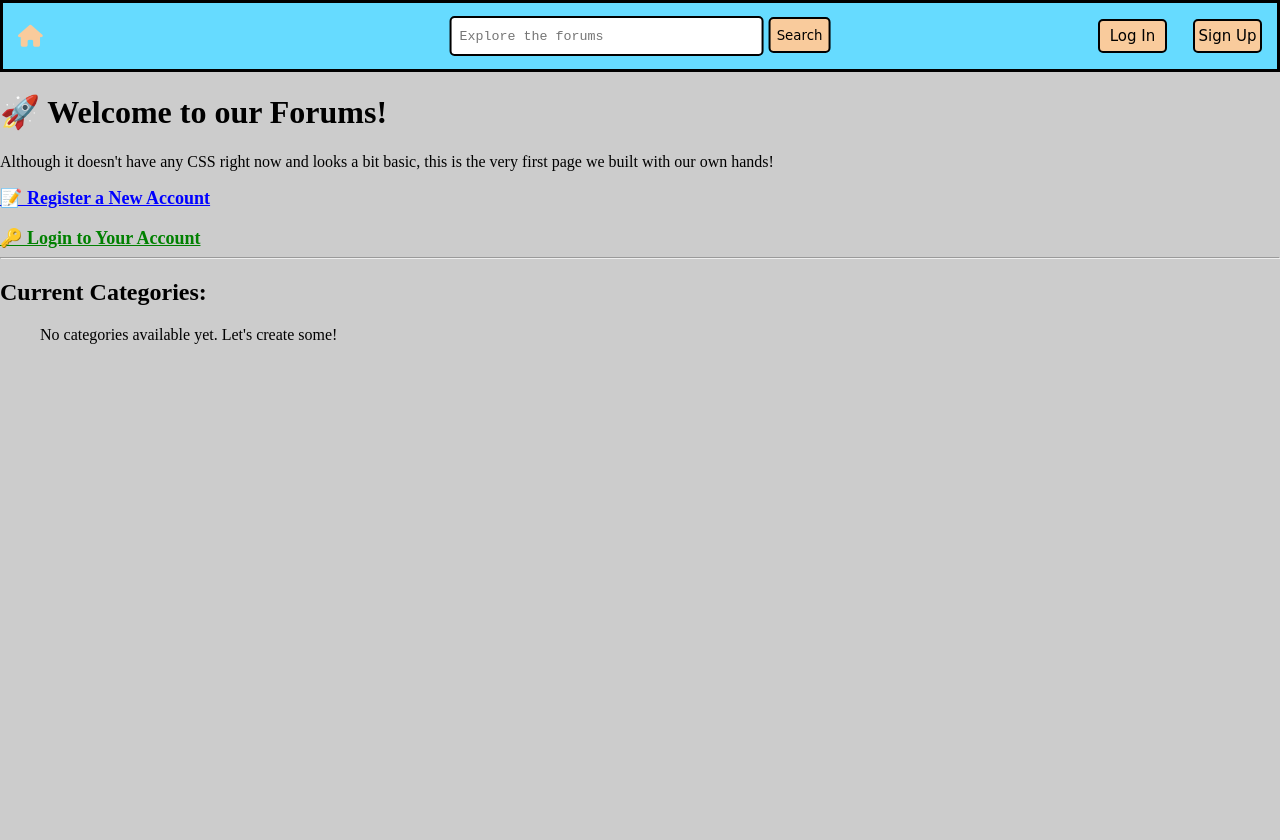
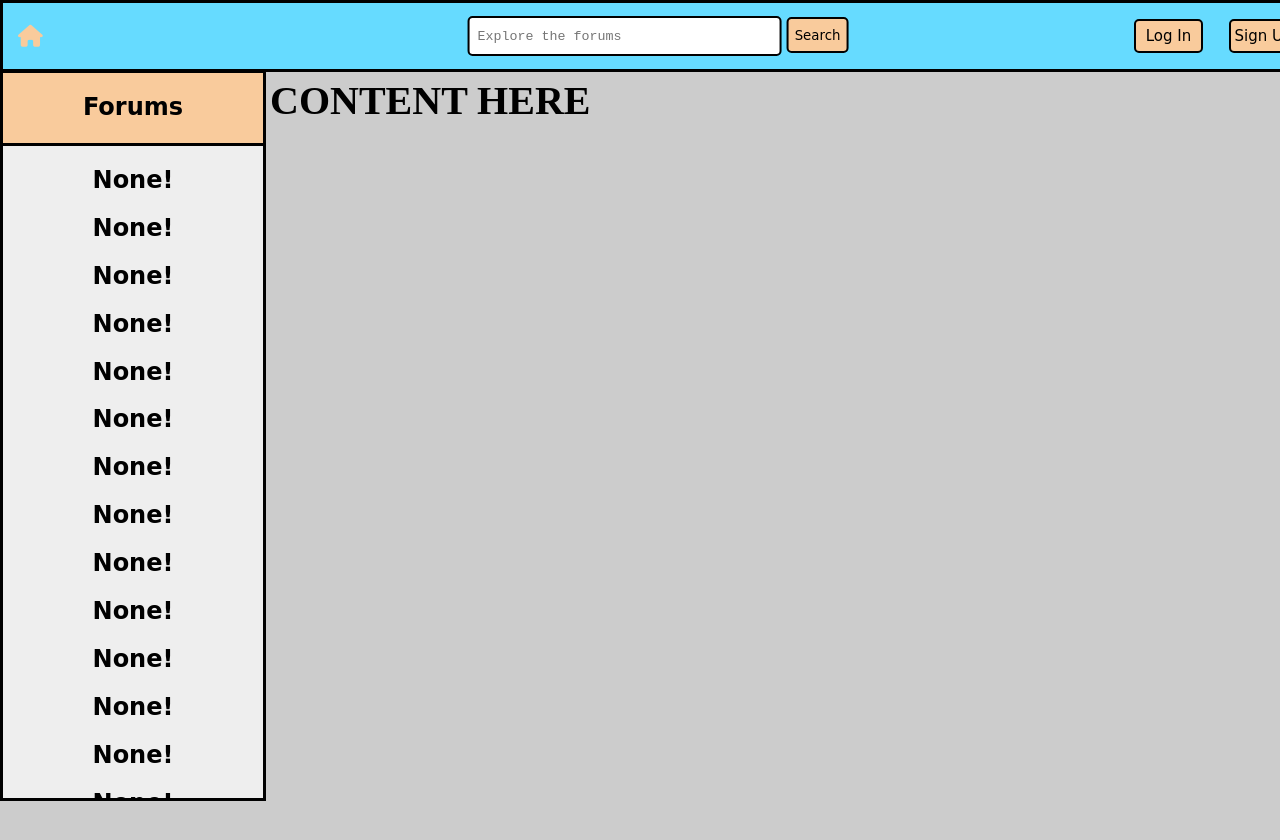
Before and after one commit to Jack-MacLeod1/Forums-WAD2-Team-8E, a Django app: page / in a window 1280 px wide. Before the commit the page ends 344 px from the top, so only its background shows below. Run offline with Django 3.2, Linux system fonts and the light colour scheme; data that the repository does not hold is empty.

Commit message:
Added sidebar and central-content block to index.html

```diff
--- a/forum_app/templates/forum_app/index.html
+++ b/forum_app/templates/forum_app/index.html
@@ -3,30 +3,54 @@
 
 {% block headblock %}
     <title>Forums</title>
+    <link rel="stylesheet" href="{% static 'css/index.css' %}">
 {% endblock %}
 
 
 {% block content %}
 
-<h1>🚀 Welcome to our Forums!</h1>
-<p>Although it doesn't have any CSS right now and looks a bit basic, this is the very first page we built with our own hands!</p>
+<nav class="sidebar">
+    <header class="sidebar-header"><h2>Forums</h2></header>
+    <div class="sidebar-scrollbox">
+        <div class="sidebar-scrollbox-inner">
+            <ul>
+            {% if categories %}
+                {% for category in categories %}
+                    <li><h2><a href="#">{{ category.name }}</a></h2></li>
+                {% endfor %}
+            {% else %}
+                <h2><li>None!</li></h2>
+                <h2><li>None!</li></h2>
+                <h2><li>None!</li></h2>
+                <h2><li>None!</li></h2>
+                <h2><li>None!</li></h2>
+                <h2><li>None!</li></h2>
+                <h2><li>None!</li></h2>
+                <h2><li>None!</li></h2>
+                <h2><li>None!</li></h2>
+                <h2><li>None!</li></h2>
+                <h2><li>None!</li></h2>
+                <h2><li>None!</li></h2>
+                <h2><li>None!</li></h2>
+                <h2><li>None!</li></h2>
+                <h2><li>None!</li></h2>
+                <h2><li>None!</li></h2>
+                <h2><li>third last!</li></h2>
+                <h2><li>second last!</li></h2>
+                <h2><li>last one!</li></h2>
+            {% endif %}
+            </ul>
+        </div>
+    </div>
+</nav>
 
-<a href="{% url 'forum_app:register' %}" style="font-size: 18px; font-weight: bold; color: blue;">📝 Register a New Account</a>
-    <br><br>
-<a href="{% url 'forum_app:login' %}" style="font-size: 18px; font-weight: bold; color: green;">🔑 Login to Your Account</a>
+<div class="central-content-box">
+    <div class="central-content">
+        {% block central-content %}
 
-<hr>
+            <h1 class="example">CONTENT HERE</h1>
 
-<h2>Current Categories:</h2>
-
-<ul>
-    {% if categories %}
-        {% for category in categories %}
-            <li>{{ category.name }}</li>
-        {% endfor %}
-    {% else %}
-         <li>No categories available yet. Let's create some!</li>
-    {% endif %}
-</ul>
-
+        {% endblock %}
+    </div>
+</div>
 {% endblock %}
--- a/forum_app/views.py
+++ b/forum_app/views.py
@@ -7,7 +7,7 @@ from django.urls import reverse
 from django.http import HttpResponse
 
 def index(request):
-    category_list = Category.objects.all()
+    category_list = Category.objects.order_by()
     context_dict = {'categories': category_list}
     return render(request, 'forum_app/index.html', context=context_dict)
 
--- /dev/null
+++ b/static/css/index.css
@@ -0,0 +1,64 @@
+::-webkit-scrollbar {
+    width: 10px;
+}
+
+::-webkit-scrollbar-thumb {
+    background: #aaaaaa;
+    border-radius: 10px;
+}
+
+.sidebar{
+    position: fixed;
+    padding: auto;
+    margin: 0px;
+    width: 260px;
+    top: 70px;
+    left: 0px;
+    background-color: #eeeeee;
+    display: flex;
+    flex-direction: column;
+    border: 3px solid black;
+}
+
+.sidebar-header{
+    color: black;
+    background-color: #f9cb9c;
+    font-family: cursive;
+    top: 0px;
+    height: 70px;
+    border-bottom: 3px solid black;
+    display: flex;
+    justify-content: center;
+}
+
+.sidebar-scrollbox {
+    height: calc(100vh - 148px);
+    overflow: auto;
+}
+
+.sidebar-scrollbox-inner li{
+    color: black;
+    font-family: cursive;
+    top: 0px;
+    display: flex;
+    justify-content: center;
+    padding-right: 40px;
+}
+
+.central-content-box {
+    position: relative;
+    left: 260px;
+    width: calc(100% - 260px);
+    height: 100vh;
+    margin-top: 40px;
+    display: flex;
+
+}
+
+.central-content{
+    margin: 10px;
+}
+
+.example{
+    font-size: 40px;
+}
--- a/static/css/styles.css
+++ b/static/css/styles.css
@@ -11,7 +11,10 @@ body {
     padding-right: 15px;
     padding-left: 15px;
     border: 3px solid black ;
-
+    position: fixed;
+    top: 0;
+    width: 100%;
+    z-index: 999;
 }
 
 .navdiv {
```
